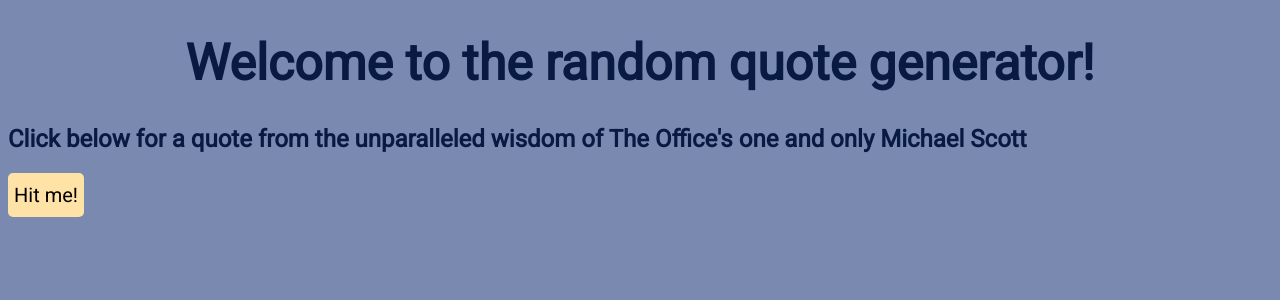
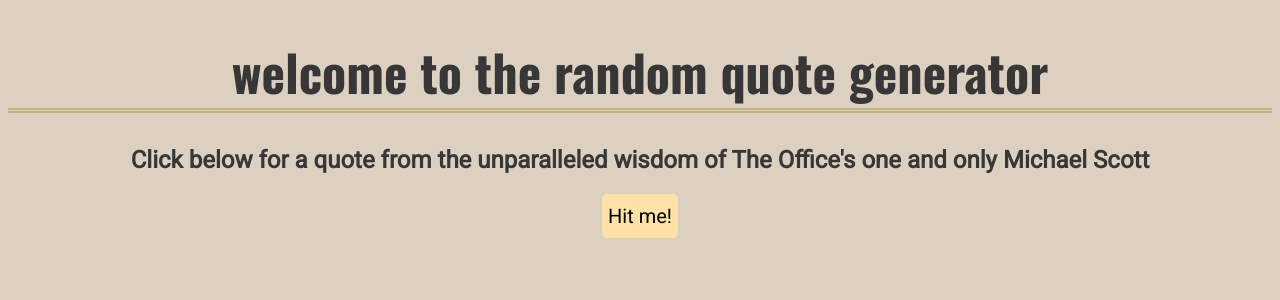
Before and after one commit to saadmas/random-quote-generator, an Angular app: page / in a window 1280 px wide. Shown: the top 300 px of the page. Built offline with nearby package versions, Linux system fonts and the light colour scheme.

Commit message:
styles added

```diff
--- a/src/app/present-quote/present-quote.component.css
+++ b/src/app/present-quote/present-quote.component.css
@@ -1,14 +1,14 @@
 h2 {
-    color: #081942;
+    color: #373737;
     font-family: 'Roboto', sans-serif;
 }
 
 .quote {
-    color: #8F691B;
-    font-family: 'Lato', sans-serif;
+    color:  #373737;
+    font-weight: 900;
+    font-family: 'Gloria Hallelujah', cursive;
     font-weight: bold;
     font-size: 20px;
-    text-align: center;
     margin-top: 20px;
 }
 
@@ -18,19 +18,18 @@
     border-radius: 5px;
     background-color: #FFE2A6;
     font-family: 'Roboto', sans-serif;
-    text-align: center;
     padding: 8px 4px;
 }
 
 button:hover {
-    background-color: #8F691B;
-    border: 2px solid#8F691B;
+    background-color: #C0B283;
+    border: 2px solid#C0B283;
     box-shadow: 0 12px 16px 0 rgba(0,0,0,0.24), 0 17px 50px 0 rgba(0,0,0,0.19);
 }
 
 button:active {
-    background-color: #8F691B;
-    border: 2px solid#8F691B;
+    background-color: #C0B283;
+    border: 2px solid#C0B283;
     box-shadow: 0 12px 16px 0 rgba(0,0,0,0.24), 0 17px 50px 0 rgba(0,0,0,0.19);
     transform: translateY(4px);
 }
--- a/src/app/welcome/welcome.component.css
+++ b/src/app/welcome/welcome.component.css
@@ -1,6 +1,6 @@
 h1 {
-    color: #081942;
-    font-family: 'Roboto', sans-serif;
+    color: #373737;
+    font-family: 'Oswald', sans-serif;
     font-size: 50px;
-    text-align: center;
+    border-bottom: thick double #C0B283;
 }
--- a/src/app/welcome/welcome.component.html
+++ b/src/app/welcome/welcome.component.html
@@ -1,5 +1,5 @@
 <h1>
-  Welcome to the random quote generator!
+  welcome to the random quote generator
 </h1>
 
 <app-present-quote></app-present-quote>
--- a/src/index.html
+++ b/src/index.html
@@ -8,7 +8,7 @@
   <meta name="viewport" content="width=device-width, initial-scale=1">
   <link rel="icon" type="image/x-icon" href="favicon.ico">
 
-  <link href="https://fonts.googleapis.com/css?family=Lato:400,700|Roboto" rel="stylesheet">
+  <link href="https://fonts.googleapis.com/css?family=Lato|Roboto|Oswald:400,700|Gloria+Hallelujah" rel="stylesheet">
 </head>
 <body>
   <app-root></app-root>
--- a/src/styles.css
+++ b/src/styles.css
@@ -1,4 +1,5 @@
 /* You can add global styles to this file, and also import other style files */
 html {
-    background-color: #7989B0;
+    background-color: #DCD0C0;
+    text-align: center;
 }
```
